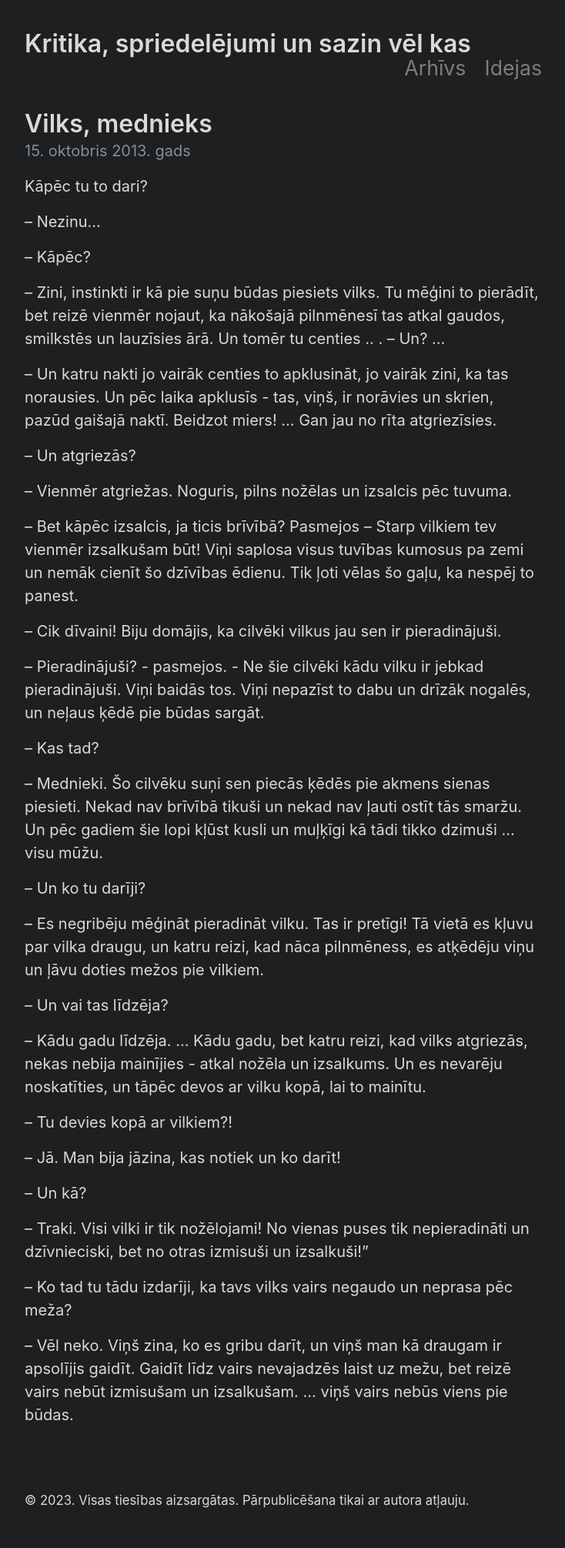
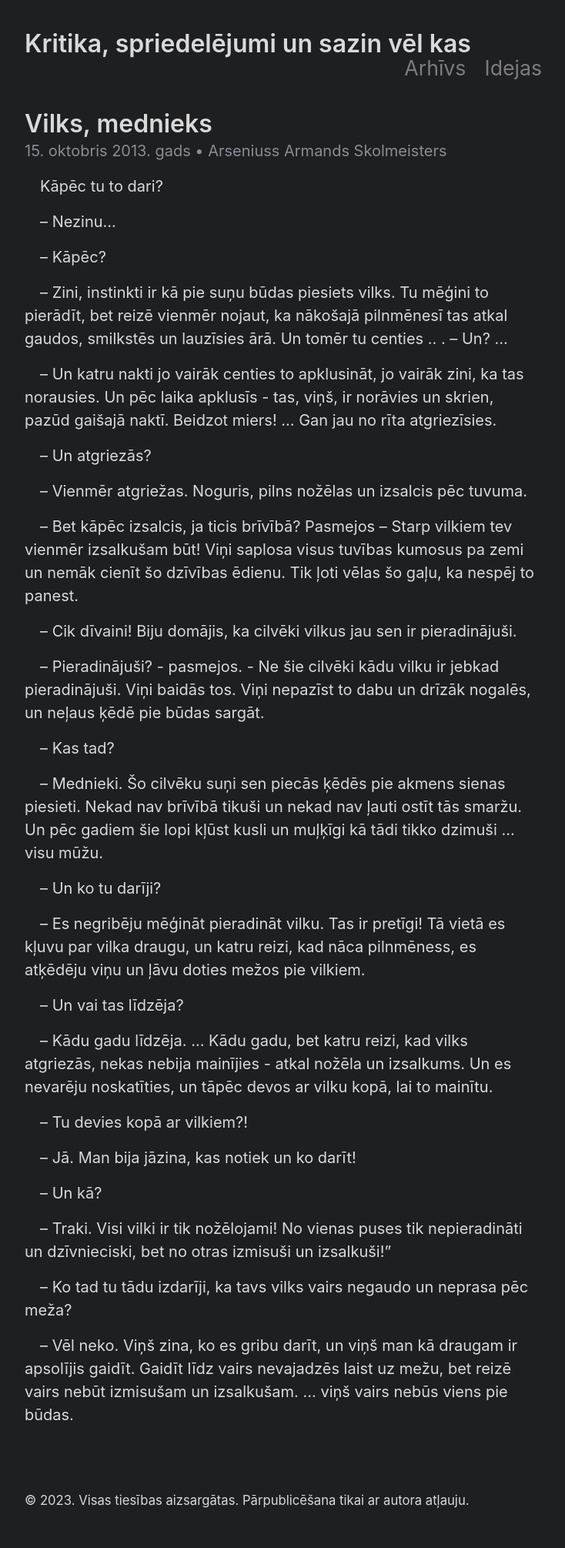
Before and after one commit to arseniuss/raksti.arseniuss.id.lv, a Jekyll site: the page built from _posts/2013-10-15-Vilks-mednieks.md, in a window 1280 px wide. Shown: the whole page at 77% size, without its empty margins (272-1006 px from the left). Built offline with Jekyll 4.4.1, drawn with Linux system fonts in a browser that asks for light colours; comment, search, counter and statistics services are not loaded.

Commit message:
Fixed style

```diff
--- a/_config.yml
+++ b/_config.yml
@@ -1,7 +1,7 @@
 # Setup
 title: Kritika, spriedelējumi un sazin vēl kas
 url: https://raksti.arseniuss.id.lv
-paginate: 1
+paginate: 5
 baseurl: ""
 permalink: pretty
 
--- a/_layouts/post.html
+++ b/_layouts/post.html
@@ -4,7 +4,8 @@ layout: default
 
 <article class="post">
   <h1 class="post-title">{{ page.title }}</h1>
-  <time datetime="{{ page.date | date_to_xmlschema }}" class="post-date">
+  <p class="post-meta">
+    <time datetime="{{ page.date | date_to_xmlschema }}">
       {% assign m = page.date | date: "%-m" %}
       {{ page.date | date: "%-d." }}
       {% case m %}
@@ -22,43 +23,10 @@ layout: default
         {% when '12' %}decembris
       {% endcase %}
       {{ page.date | date: "%Y." }} gads
-  </time>
+    </time>
+    {% if page.author %} • {{ page.author }}{% endif %}
+  </p>
   {{ content }}
 </article>
 
-{% if site.related_posts != empty %}
-<aside class="related">
-  <h3>Related posts</h3>
-  <ul class="related-posts">
-    {% for post in site.related_posts limit:3 %}
-      <li>
-        <a href="{{ site.baseurl }}{{ post.url }}">
-          {{ post.title }}
-          <small>
-          <time datetime="{{ page.date | date_to_xmlschema }}">
-              {% assign m = page.date | date: "%-m" %}
-              {{ page.date | date: "%-d." }}
-              {% case m %}
-                {% when '1' %}janvāris
-                {% when '2' %}februāris
-                {% when '3' %}marts
-                {% when '4' %}aprīlis
-                {% when '5' %}maijs
-                {% when '6' %}jūnijs
-                {% when '7' %}jūlijs
-                {% when '8' %}augusts
-                {% when '9' %}septembris
-                {% when '10' %}oktobris
-                {% when '11' %}novembris
-                {% when '12' %}decembris
-              {% endcase %}
-              {{ page.date | date: "%Y." }} gads
-          </time></small>
-        </a>
-      </li>
-    {% endfor %}
-  </ul>
-</aside>
-{% endif %}
-
 {% include disqus.html %}
--- a/_sass/_posts.scss
+++ b/_sass/_posts.scss
@@ -32,13 +32,16 @@
 }
 
 // Meta data line below post title
-.post-date {
+.post-meta {
   display: block;
   margin-top: -.5rem;
   margin-bottom: var(--spacer);
   color: var(--gray-600);
 }
 
+.post p:not([class]) {
+  text-indent: 1em;
+}
 
 // Related posts
 .related {
--- a/index.html
+++ b/index.html
@@ -11,7 +11,8 @@ title: Raksti
         {{ post.title }}
       </a>
     </h1>
-    <time datetime="{{ post.date | date_to_xmlschema }}" class="post-date">
+    <p class="post-meta">
+        <time datetime="{{ post.date | date_to_xmlschema }}">
           {% assign m = post.date | date: "%-m" %}
           {{ post.date | date: "%-d." }}
           {% case m %}
@@ -30,6 +31,8 @@ title: Raksti
           {% endcase %}
           {{ post.date | date: "%Y." }} gads
         </time>
+        {% if post.author %} • {{ post.author }}{% endif %}
+    </p>
     {{ post.content | truncatewords:75 }}
   </article>
   {% endfor %}
```
Lines whose indentation alone changed are shown as unchanged.
